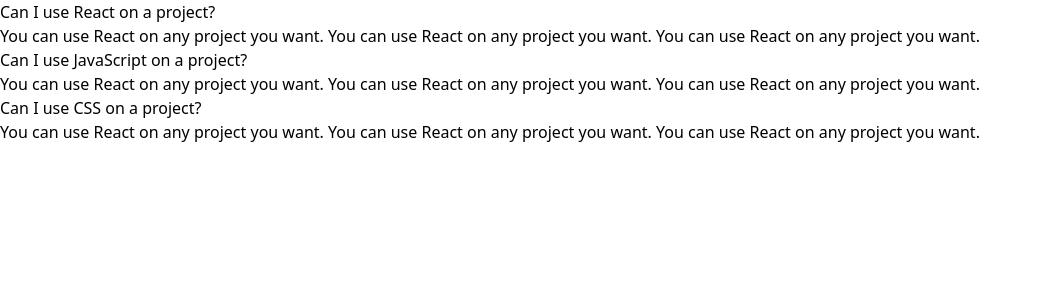
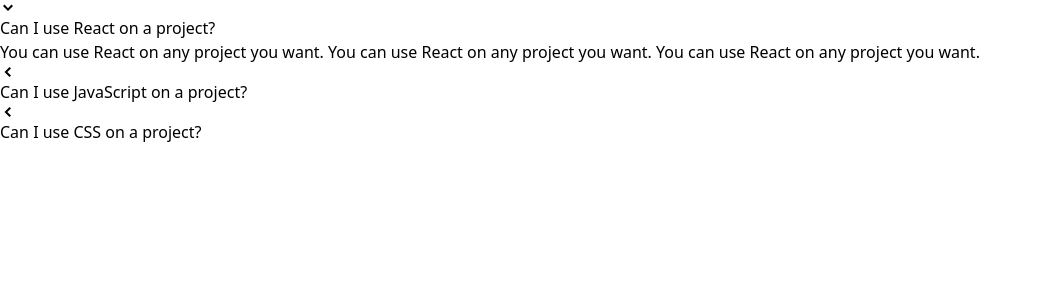
Before and after one commit to ernest-heh/react-components, a React (Create React App) app: page / in a window 1280 px wide. Shown: the top 300 px of the page, without its empty margins (0-1042 px from the left). Built offline with nearby package versions, Linux system fonts and the light colour scheme.

Commit message:
add logic to display chevron icon as down or left when accordion is open or closed

```diff
--- a/src/components/Accordion.js
+++ b/src/components/Accordion.js
@@ -1,9 +1,29 @@
+import { useState } from "react";
+import { GoChevronDown, GoChevronLeft } from "react-icons/go";
+
 function Accordion({ items }) {
-  const renderedItems = items.map((item) => {
+  const [expandedIndex, setExpandedIndex] = useState(0);
+
+  // Define event handler outside mapping function, with index as argument
+  const handleClick = (nextIndex) => {
+    setExpandedIndex(nextIndex);
+  };
+
+  const renderedItems = items.map((item, index) => {
+    const isExpanded = index === expandedIndex;
+
+    const icon = (
+      <span>{isExpanded ? <GoChevronDown /> : <GoChevronLeft />}</span>
+    );
+
     return (
       <div key={item.id}>
-        <div>{item.label}</div>
-        <div>{item.content}</div>
+        {/* call handleClick as an arrow function, and pass it the index of each item from the map */}
+        <div onClick={() => handleClick(index)}>
+          {icon}
+          {item.label}
+        </div>
+        {isExpanded && <div>{item.content}</div>}
       </div>
     );
   });
```
